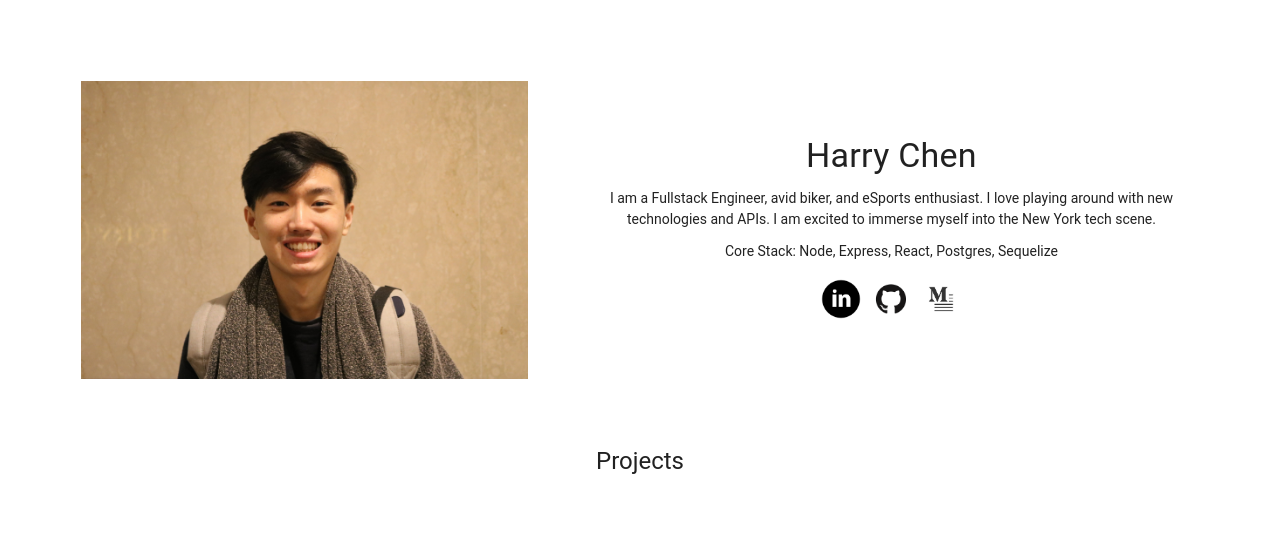
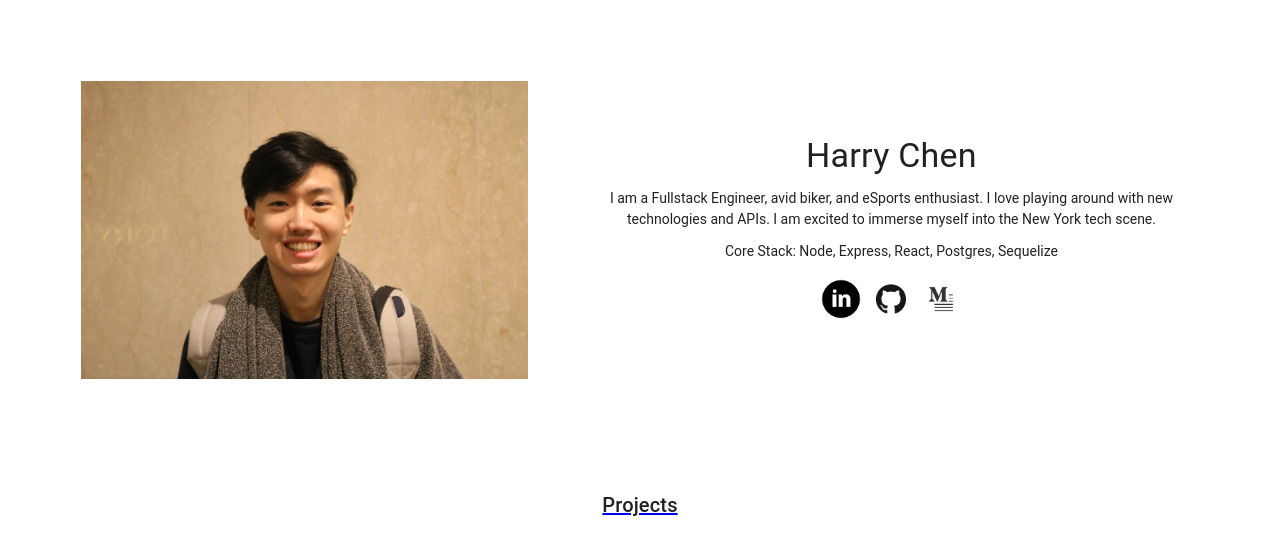
Before and after one commit to phaseharry/personal_website, a React app: page / in a window 1280 px wide. Built offline with nearby package versions, Linux system fonts and the light colour scheme.

Commit message:
adding links

```diff
--- a/client/components/App.js
+++ b/client/components/App.js
@@ -1,15 +1,18 @@
 import React from 'react'
+import { BrowserRouter as Router, Route, Switch } from 'react-router-dom'
 
-import SidePop from './SidePop'
+import Main from './Main'
 import Projects from './Projects'
 
 class App extends React.Component{
   render(){
     return (
-      <div className='appWrapper'>
-        <SidePop/>
-        <Projects/>
-      </div>
+      <Router>
+        <Switch>
+          <Route exact path='/' component={Main}/>
+          <Route path='/projects' component={Projects}/>
+        </Switch>
+      </Router>
     )
   }
 }
--- /dev/null
+++ b/client/components/Main.js
@@ -0,0 +1,20 @@
+import React from 'react'
+import { Link } from 'react-router-dom'
+import { Typography } from '@material-ui/core'
+
+import SidePop from './SidePop'
+
+class Main extends React.Component{
+  render(){
+    return (
+      <div className='appWrapper'>
+        <SidePop/>
+        <Link to='/projects' id='projectLink'>
+          <Typography align='center' variant='h6'>Projects</Typography>
+        </Link>
+      </div>
+    )
+  }
+}
+
+export default Main
--- a/client/components/Projects.js
+++ b/client/components/Projects.js
@@ -10,6 +10,7 @@ class Projects extends React.Component{
       <div id='projects'>
         <Typography align='center' variant='h5'>Projects</Typography>
         <div>
+          <h4>COMING SOON</h4>
           <RosettaCapstone />
           <GraceShopper />
         </div>
--- a/client/index.js
+++ b/client/index.js
@@ -4,8 +4,6 @@ import ReactDOM from 'react-dom'
 import App from './components/App'
 
 ReactDOM.render(
-  <div>
-    <App/>
-  </div>,
+    <App/>,
   document.getElementById('app')
 )
--- a/public/style.css
+++ b/public/style.css
@@ -1,3 +1,4 @@
+/* id styles */
 #aboutMeContainer {
   display: flex;
   flex-direction: column;
@@ -5,29 +6,6 @@
   align-self: flex-end;
   padding: 10px;
   position: relative;
-}
-
-#linksContainer {
-  display:flex;
-  flex-direction: row;
-  justify-content: center;
-  padding-top: 2%;
-}
-
-.header{
-  padding-bottom: 2%;
-}
-
-.icon{
-  height: 20px;
-  width: 20px;
-  margin: 5px;
-}
-
-.appWrapper {
-  display: flex;
-  flex-direction: column;
-  justify-content: center;
 }
 
 #aboutMeText {
@@ -46,12 +24,37 @@
   padding-right: 5%;
 }
 
+#linksContainer {
+  display:flex;
+  flex-direction: row;
+  justify-content: center;
+  padding-top: 2%;
+}
+
+/* up for debate */
+#projectLink{
+  padding-top: 100px;
+}
+
+/* class styles */
+.appWrapper {
+  display: flex;
+  flex-direction: column;
+  justify-content: center;
+}
+
+.header{
+  padding-bottom: 2%;
+}
+
 .headshotContainer {
   display: flex;
   flex-direction: row;
   justify-content: space-between;
 }
 
-#projects{
-  padding-top: 5%;
+.icon{
+  height: 20px;
+  width: 20px;
+  margin: 5px;
 }
```
